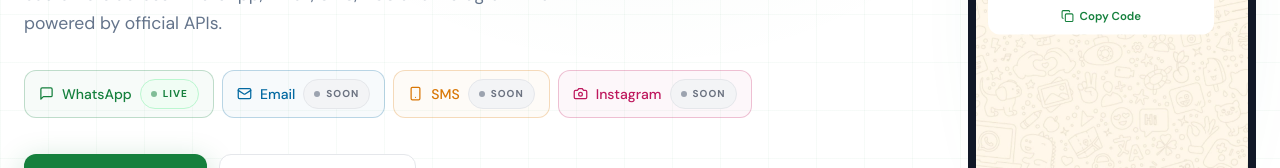
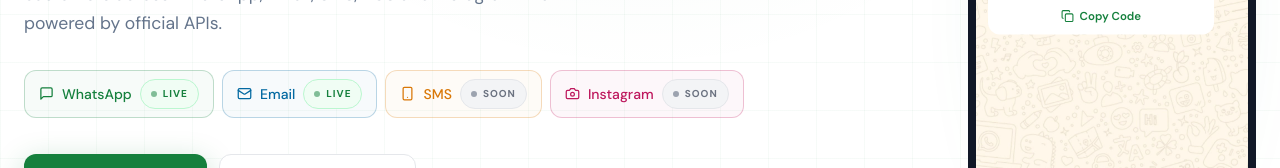
Before and after one commit to BigBrosAI/bigbrosai-landing-website, a Next.js app: page / in a window 1280 px wide. Shown: the part 386-554 px from the top of the page. Built offline with nearby package versions, Linux system fonts and the light colour scheme.

Commit message:
add coexisting feature

```diff
--- a/src/components/sections/HeroSection.tsx
+++ b/src/components/sections/HeroSection.tsx
@@ -9,8 +9,8 @@
 import { HERO_STATS } from "@/lib/data";
 
 const CHANNELS = [
-  { Icon: MessageSquare, label: "WhatsApp", color: "#15803d", live: true },
-  { Icon: Mail, label: "Email", color: "#0369a1", live: false },
+  { Icon: MessageSquare, label: "WhatsApp", color: "#15803d", live: true, url: "/" },
+  { Icon: Mail, label: "Email", color: "#0369a1", live: true, url: "/product/email" },
   { Icon: Smartphone, label: "SMS", color: "#d97706", live: false },
   { Icon: Camera, label: "Instagram", color: "#be185d", live: false },
 ];
@@ -57,7 +57,8 @@
 
             {/* Channel pills */}
             <div className="flex flex-wrap gap-2 mb-9">
-              {CHANNELS.map(({ Icon, label, color, live }) => (
+              {CHANNELS.map(({ Icon, label, color, live, url }) => (
+                <Link href={url || "/"}>
                   <div key={label}
                     className="flex items-center gap-2 px-3.5 py-2 rounded-xl border text-sm font-medium"
                     style={{ borderColor: color + "40", background: color + "08", color }}>
@@ -65,6 +66,7 @@
                     {label}
                     <StatusBadge status={live ? "LIVE" : "SOON"} />
                   </div>
+                </Link>
               ))}
             </div>
 
```
Lines whose indentation alone changed are shown as unchanged.
